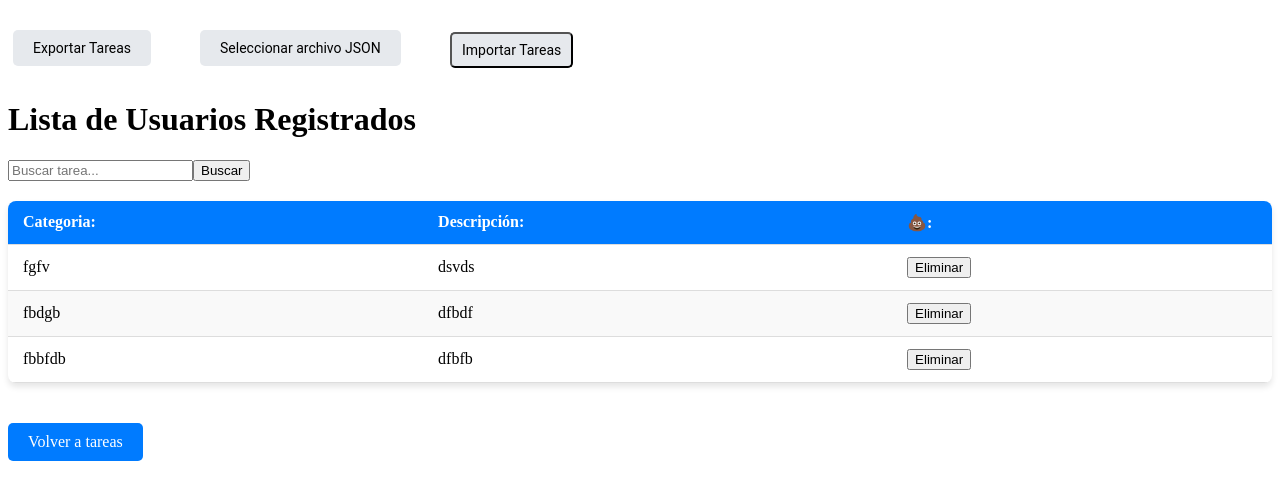
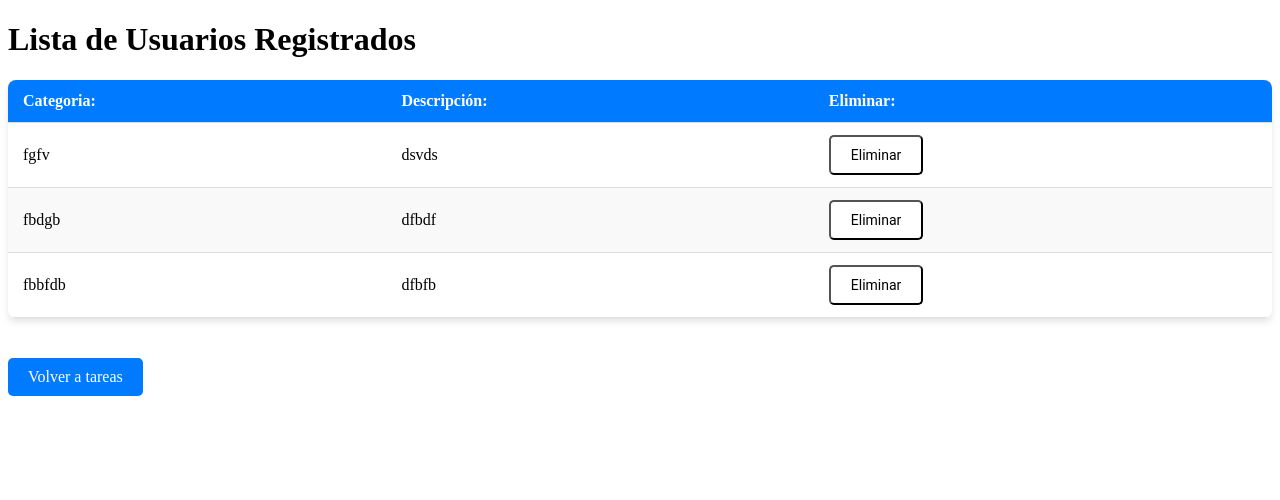
Before and after one commit to luis20009/Proyectos, a Flask app: page /homewor_users in a window 1280 px wide. Shown: the top 500 px of the page. Run offline with Flask 3, Linux system fonts and the light colour scheme; a user stored in the database is signed in; data comes from the database, SQL or seed files in the repository; both versions use the stored data as it was after the commit.

Commit message:
Se modifico el mini proyecto

```diff
--- a/Mini_proyecto/app.py
+++ b/Mini_proyecto/app.py
@@ -41,11 +41,10 @@ def crear_tabla():
 # Llama a la función para crear la tabla al iniciar la aplicación
 crear_tabla()
 
-
 # Ruta principal para mostrar el formulario
 @app.route('/')
 def formulario():
-    return render_template('formulario.html')
+    return render_template('index.html')
 
 # Ruta para manejar el registro de usuarios
 @app.route('/registrar', methods=['POST'])
@@ -218,8 +217,6 @@ def eliminar_users():
     nombre = request.form.get('nombre')
     correo = request.form.get('correo')
 
-
-    # Verificar que el usuario haya iniciado sesión
     if not id:
         flash("Debes iniciar sesión para realizar esta acción", "error")
         return redirect(url_for('mostrar_login'))
@@ -238,85 +235,6 @@ def eliminar_users():
         conexion.close()
 
     return redirect(url_for('mostrar_login'))
-@app.route("/buscar_tarea", methods=['GET'])
-def buscar_tarea():
-    usuario_id = session.get('usuario_id')
-    query= request.args.get('query')
-    conexion=conectar()
-    try:
-        cursor = conexion.cursor()
-        cursor.execute("""
-                    SELECT categoria, descripcion
-                    FROM tareas
-                    WHERE usuario_id = ? AND (categoria LIKE ? OR descripcion LIKE ?)
-        """, (usuario_id, f"%{query}%", f"%{query}%"))
-        tareas = cursor.fetchall()
-        print(tareas)
-    finally:
-        conexion.close()
-    return render_template('tareas_full.html', tareas=tareas)
-
-@app.route('/exportar_tareas', methods=['GET'])
-def exportar_tareas():
-    usuario_id = session.get('usuario_id')
-    if not usuario_id:
-        flash("Debes iniciar sesión para realizar esta acción", "error")
-        return redirect(url_for('mostrar_login'))
-
-    # Obtener las tareas del usuario desde la base de datos
-    conexion = conectar()
-    try:
-        cursor = conexion.cursor()
-        cursor.execute("SELECT categoria, descripcion FROM tareas WHERE usuario_id = ?", (usuario_id,))
-        tareas = cursor.fetchall()
-    finally:
-        conexion.close()
-
-    # Convertir las tareas a formato JSON
-    tareas_json = [{"categoria": tarea[0], "descripcion": tarea[1]} for tarea in tareas]
-
-    # Crear una respuesta para descargar el archivo JSON
-    response = make_response(json.dumps(tareas_json, indent=4))
-    response.headers['Content-Type'] = 'application/json'
-    response.headers['Content-Disposition'] = 'attachment; filename=tareas.json'
-    return response
-
-
-@app.route('/importar_tareas', methods=['POST'])
-def importar_tareas():
-    usuario_id = session.get('usuario_id')
-    if not usuario_id:
-        flash("Debes iniciar sesión para realizar esta acción", "error")
-        return redirect(url_for('mostrar_login'))
-
-
-
-    archivo = request.files['archivo']
-
-
-    # Leer el archivo JSON
-    try:
-        tareas = json.load(archivo)
-    except Exception as e:
-        flash("El archivo no tiene un formato válido", "error")
-        return redirect(url_for('mostrar_homework'))
-
-    # Insertar las tareas en la base de datos
-    conexion = conectar()
-    try:
-        cursor = conexion.cursor()
-        for tarea in tareas:
-            categoria = tarea.get('categoria')
-            descripcion = tarea.get('descripcion')
-            if categoria and descripcion:
-                cursor.execute("INSERT INTO tareas (usuario_id, categoria, descripcion) VALUES (?, ?, ?)",
-                               (usuario_id, categoria, descripcion))
-        conexion.commit()
-        flash("Tareas importadas exitosamente", "success")
-    finally:
-        conexion.close()
-
-    return redirect(url_for('mostrar_homework'))
 if __name__ == '__main__':
     app.run(debug=True)
 # Ruta para mostrar los usuarios registrados
--- a/Mini_proyecto/static/estilos.css
+++ b/Mini_proyecto/static/estilos.css
@@ -74,66 +74,19 @@ a:hover {
     background-color: #007bff; /* Color al pasar el mouse */
     color: #ddd;
 }
-/* Estilo del formulario de importación */
-/* Estilo del formulario de importación */
-.form-importar {
-    display: flex;
-    flex-direction: column;
-    align-items: flex-start; /* Alinear los elementos a la izquierda */
-    position: absolute; /* Posicionar el formulario en la esquina */
-    top: 20px; /* Separación desde la parte superior */
-    right: 202px; /* Separación desde la derecha */
-    padding: 10px;
-    border: 1px solid #dddddd00;
-    border-radius: 8px;
-    background-color: #f9f9f900;
-    width: 300px; /* Reducir el ancho */
-}
-
-/* Estilo del label */
-.label-importar {
-    position: absolute;
-    top: 30px;
-    left: 200px;
+.boton-eliminar{
+    font-size: 14px;
+    top: 10px;
+    left: 10px;
     z-index: 1000;
     display: inline-block;
     padding: 10px 20px;
-    background-color: #e6e9ed; /* Color de fondo */
+    background-color: #ffffff; /* Color de fondo */
     color: rgb(0, 0, 0); /* Color del texto */
     text-decoration: none; /* Elimina el subrayado */
     border-radius: 5px; /* Bordes redondeados */
-    font-size: 14px;
     font-family: 'Roboto', sans-serif;
     text-align: center;
     cursor: pointer;
     transition: background-color 0.3s ease;
 }
-
-/* Estilo del input de archivo */
-.input-archivo {
- display: none;;
-
-}
-
-/* Estilo del botón de importar */
-.boton-importar {
-    position: absolute;
-    top: 32px;
-    left: 450px;
-    z-index: 1000;
-    display: inline-block;
-    padding: 8px 10px;
-    background-color: #e6e9ed; /* Color de fondo */
-    color: rgb(0, 0, 0); /* Color del texto */
-    text-decoration: none; /* Elimina el subrayado */
-    border-radius: 5px; /* Bordes redondeados */
-    font-size: 14px;
-    font-family: 'Roboto', sans-serif;
-    text-align: center;
-    cursor: pointer;
-    transition: background-color 0.3s ease;
-}
-
-.boton-importar:hover {
-    background-color: #0056b3;
-}
--- a/Mini_proyecto/static/mejora.css
+++ b/Mini_proyecto/static/mejora.css
@@ -10,6 +10,7 @@ body {
 
 
 }
+
 .boton {
     position: absolute;
     top: 10px;
--- a/Mini_proyecto/templates/formulario.html
+++ b/Mini_proyecto/templates/index.html
@@ -29,7 +29,7 @@
       </script>
 
 
-        <h1>Registro de Usuario</h1><br>
+        <h1>CREACION DE CUENTA</h1><br>
         <label for="nombre">Nombre:</label><br>
         <input type="text" id="nombre" name="nombre" required><br><br>
         <label for="correo">Correo:</label><br>
--- a/Mini_proyecto/templates/tareas_full.html
+++ b/Mini_proyecto/templates/tareas_full.html
@@ -6,28 +6,13 @@
     <link rel="stylesheet" type="text/css" href="{{ url_for('static', filename='estilos.css') }}">
 </head>
 <body>
-   <form action="/importar_tareas" method="POST" enctype="multipart/form-data" class="form-importa">
-    <label for="archivo" class="label-importar">Seleccionar archivo JSON</label>
-    <input type="file" id="archivo" name="archivo" class="input-archivo" accept=".json" required>
-    <button type="submit" class="boton-importar">Importar Tareas</button>
-
-</form>
-<a href="/exportar_tareas" class="boton">Exportar Tareas</a>
-
-<br><br><br><br>
     <table>
         <h1>Lista de Usuarios Registrados</h1>
-        <form action="/buscar_tarea" method="GET">
-            <input type="text" name="query" placeholder="Buscar tarea..." required>
-             <button type="submit">Buscar</button>
-
-         </form>
-         <br>
         <thead>
             <tr>
                 <th>Categoria:</th>
                 <th>Descripción:</th>
-                <th>💩:</th>
+                <th>Eliminar:</th>
             </tr>
         </thead>
         <tbody>
```
Also changed, not shown: Mini_proyecto/templates/presentacio.html (deleted, +0 -12 lines), trabajos_sistemas/par.py (added, +10 -0 lines), Mini_proyecto/static/images/R.jpeg (added), Mini_proyecto/usuarios.db, 1 other file.
